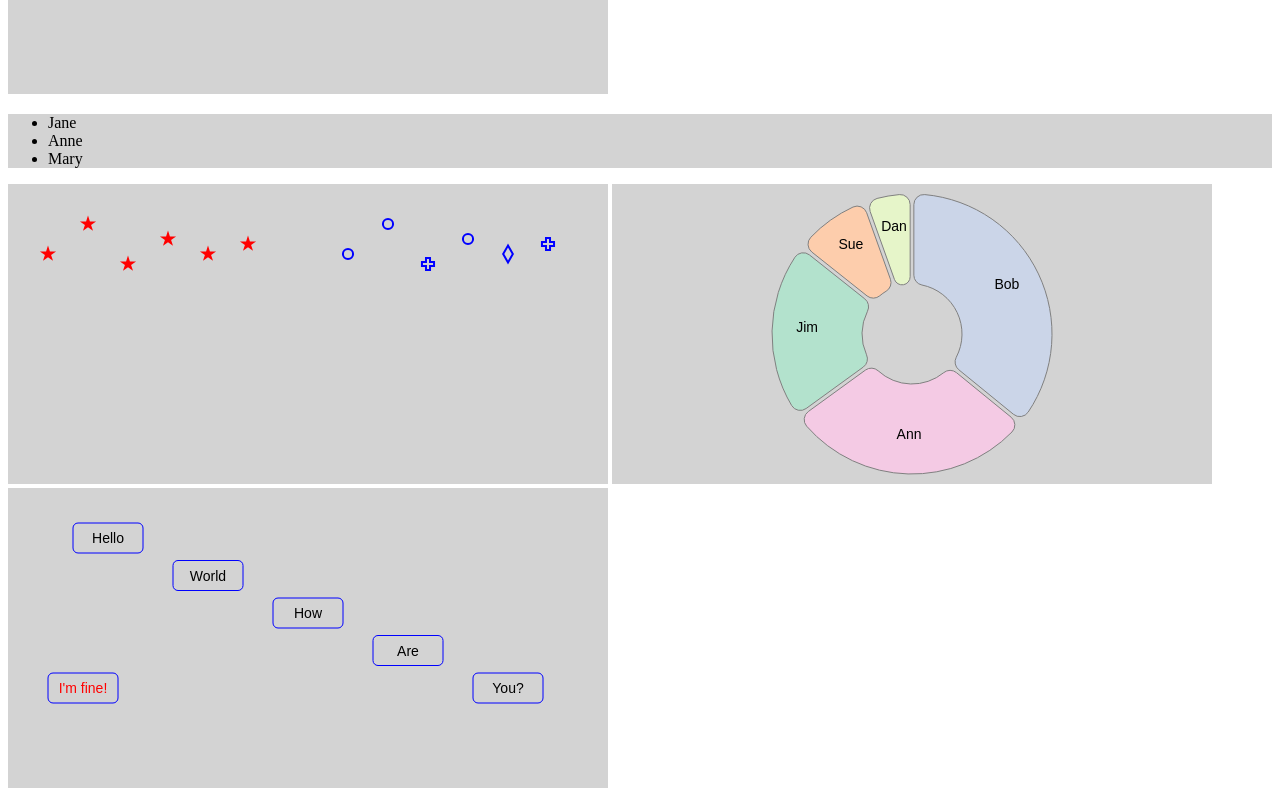
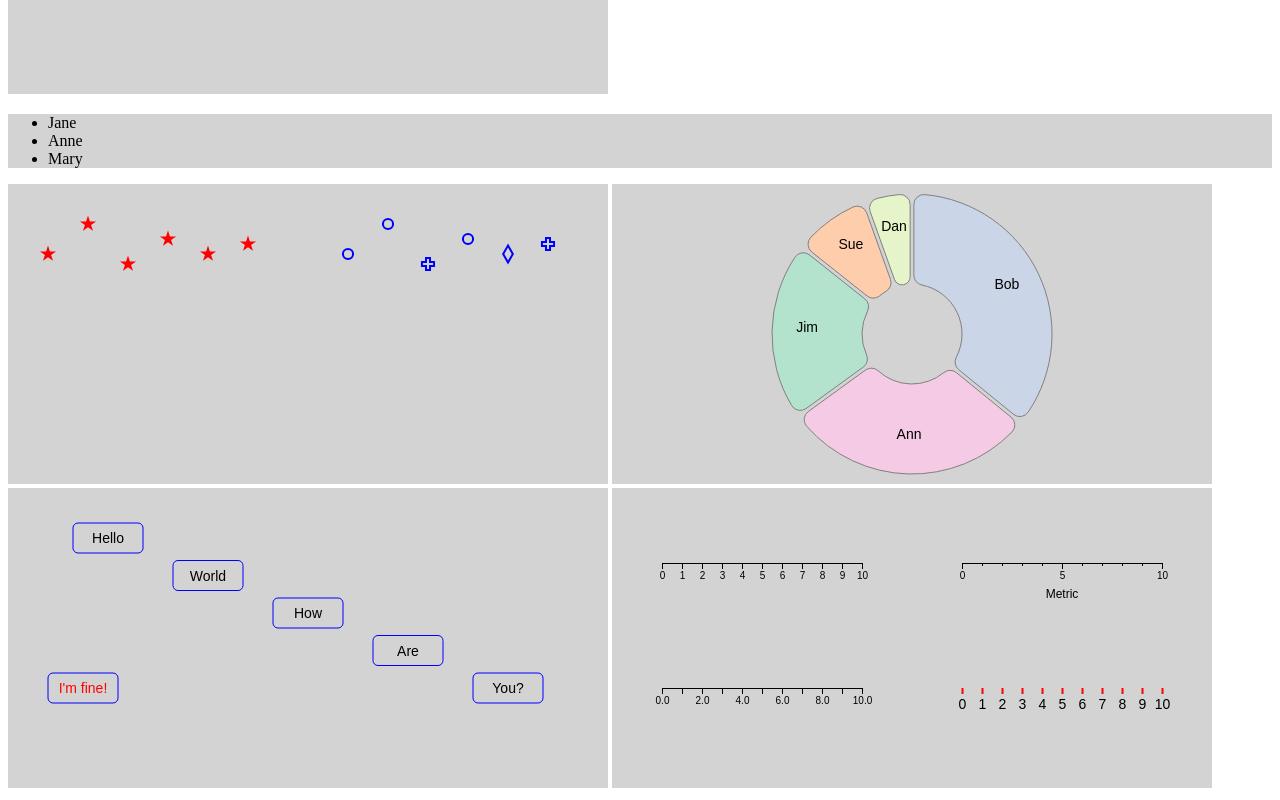
Before and after one commit to Andy-Dickinson/Data_viz_SET09123_code, a plain HTML site: page d3_impatient_book/index.html in a window 1280 px wide. Shown: the part 518-1318 px from the top of the page. Drawn offline with Linux system fonts and the light colour scheme.

Commit message:
some demos added from chapter 7

```diff
--- a/d3_impatient_book/index.html
+++ b/d3_impatient_book/index.html
@@ -14,6 +14,7 @@
         <script src="./js/symbols.js"></script> <!-- call with makeSymbols() -->
         <script src="./js/pie_chart_demo.js"></script> <!-- call with makePie() -->
         <script src="./js/reusable_component.js"></script> <!-- call with makeSticker() -->
+        <script src="./js/custom_tick_marks.js"></script> <!-- call with makeTicks() -->
 
         <script>
             // function to make a list and interpolate between colours of list items on click
@@ -34,7 +35,7 @@
         </script>
     </head>
 
-    <body onload="makeDemo1(); makeKeys(); makeUpdate(); insert_sort(); makeSymbols(); makePie(); makeSticker();">  <!-- calls function when HTML page is fully loaded. Change this to either load function makeList above or one of the demo file functions 'makeDemo#' -->
+    <body onload="makeDemo1(); makeKeys(); makeUpdate(); insert_sort(); makeSymbols(); makePie(); makeSticker(); makeTicks();">  <!-- calls function when HTML page is fully loaded. Change this to either load function makeList above or one of the demo file functions 'makeDemo#' -->
 
         <svg id="demo1" width="600" height="300"
             style="background: lightgray;"></svg>
@@ -57,5 +58,8 @@
         <svg id="sticker" width="600" height="300"
             style="background: lightgray;"></svg>
 
+        <svg id="ticks" width="600" height="300"
+            style="background: lightgray;"></svg>
+
     </body>
 </html>
--- /dev/null
+++ b/d3_impatient_book/js/custom_tick_marks.js
@@ -0,0 +1,37 @@
+function makeTicks() {
+    // creates a scale object
+    var sc = d3.scaleLinear().domain( [0,10] ).range( [0,200] );
+
+    // top left: default settings - plain axis component
+    d3.select( "#ticks" ).append( "g" )
+        .attr( "transform", "translate( 50,75)" )
+        .call( d3.axisBottom(sc) );
+
+    // bottom left: additional decimal in labels
+    d3.select( "#ticks" ).append( "g" )
+        .attr( "transform", "translate( 50,200)" )
+        .call( d3.axisBottom(sc).tickFormat( d3.format(".1f") ) ) // tickFormat requires a formatter obj, hence d3.format() function called to produce a formatter instance
+        .selectAll( "text" )
+        .filter( (d,i)=>i%2!=0 ).attr( "visibility", "hidden" ); // hides every second tick label to allow room for additional digit
+
+    // top right: minor and major tick marks, add label for axis
+    // Draws axis twice to show different tick marks
+    d3.select( "#ticks" ).append( "g" )
+        .attr( "transform", "translate(350,75)" )
+        .call( d3.axisBottom(sc).tickSize(3).tickFormat( ()=>"" ) ); // surpress generation of labels first time
+    d3.select( "#ticks" ).append( "g" )
+        .attr( "transform", "translate(350,75)" )
+        .call( d3.axisBottom( sc ).ticks(2) ) // tick size defaults to 6, so longer than above and no need to specify
+        .append( "text" ).text( "Metric" )  // axis label, uses scale object to calculate its position
+        .attr( "x", sc(5) ).attr("y", 35 )
+        .attr( "font-size", 12 ).attr( "fill", "black" );
+
+    // bottom right: custom appearance
+    var g = d3.select( "#ticks" ).append( "g" ) //5
+        .attr( "transform", "translate(350,200)" )
+        .call( d3.axisBottom(sc).tickPadding( 5 ) ); // increases padding (moves text vertically from lines) due to increased text size
+    g.select( ".domain" ).attr( "visibility", "hidden" ); // hides horizontal bar
+    g.selectAll( ".tick" ).select( "line" ) // selects vertical tick lines
+        .attr( "stroke", "red" ).attr( "stroke-width", 2 );
+    g.selectAll( "text" ).attr( "font-size", 14 ); // increases tick text size
+}
```
